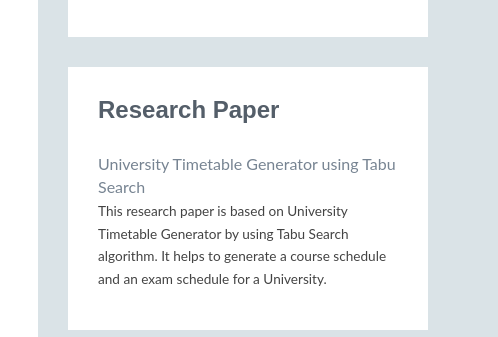
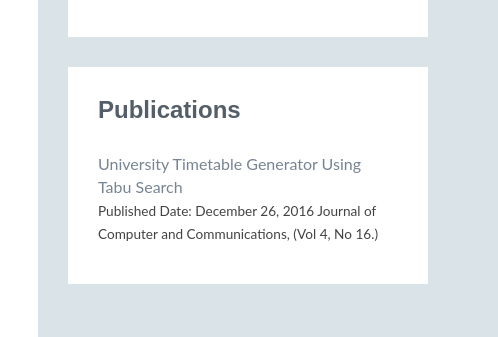
Before and after one commit to tanzilamohita/tanzilamohita.github, a plain HTML site: page index.html in a window 1280 px wide. Shown: the part 1747-2084 px from the top of the page, 782-1280 px from the left. Drawn offline with nearby package versions, Linux system fonts and the light colour scheme.

Commit message:
Update index.html

```diff
--- a/index.html
+++ b/index.html
@@ -374,10 +374,11 @@
 
                 <aside class="list conferences aside section">
                     <div class="section-inner">
-                        <h2 class="heading">Research Paper</h2>
+                        <h2 class="heading">Publications</h2>
                         <div class="content">
                             <ul class="list-unstyled">
-                                <li><a href="https://www.academia.edu/15656500/University_Timetable_Generator_using_Tabu_Search">University Timetable Generator using Tabu Search</a> <br> <small>This research paper is based on University Timetable Generator by using Tabu Search algorithm. It helps to generate a course schedule and an exam schedule for a University. <br>
+                                <li><a href="http://www.scirp.org/journal/PaperInformation.aspx?paperID=73004">University Timetable Generator Using Tabu Search</a> <br> <small>Published Date: December 26, 2016
+Journal of Computer and Communications, (Vol 4, No 16.) <br>
                                </small></li>
                             </ul>
                         </div><!--//content-->
```
